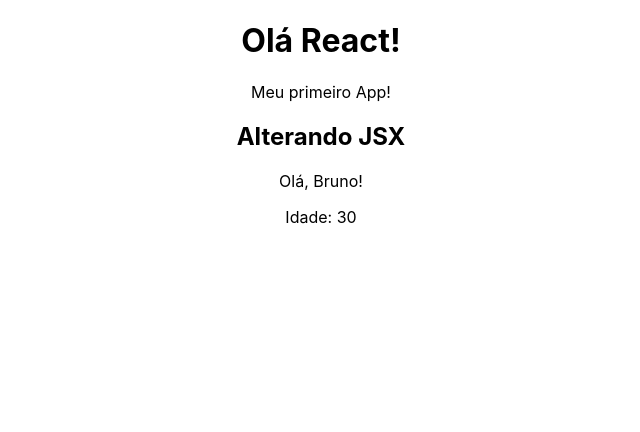
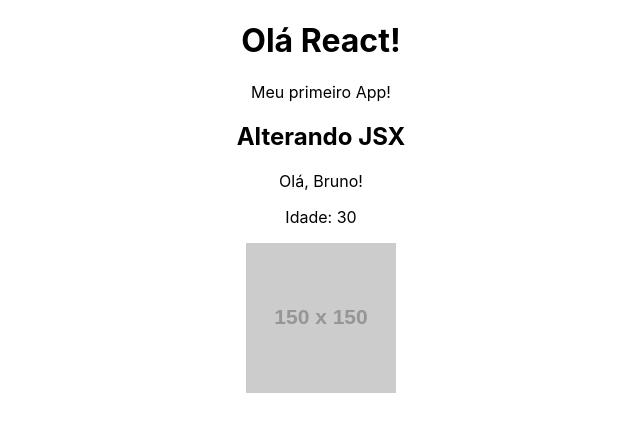
Before and after one commit to BrunosFeijo/React-testes, a React (Create React App) app: page / in a window 1280 px wide. Shown: the top 432 px of the page, without its empty margins (319-959 px from the left). Built offline with nearby package versions, Linux system fonts and the light colour scheme.

Commit message:
jsx testes

```diff
--- a/src/App.js
+++ b/src/App.js
@@ -3,6 +3,12 @@
 function App() {
 
   const name = 'Bruno'
+
+  function sum(a,b){
+    return a + b
+  }
+
+  const url = 'https://via.placeholder.com/150'
 
   return (
     <div className="App">
@@ -10,7 +16,8 @@
      <p>Meu primeiro App!</p>
      <h2>Alterando JSX</h2>
      <p>Olá, {name}!</p>
-     <p>Idade: {20 + 10}</p>
+     <p>Idade: {sum(10,20)}</p>
+     <img src={url} alt='Minha imagem' />
     </div>
   );
 }
```
